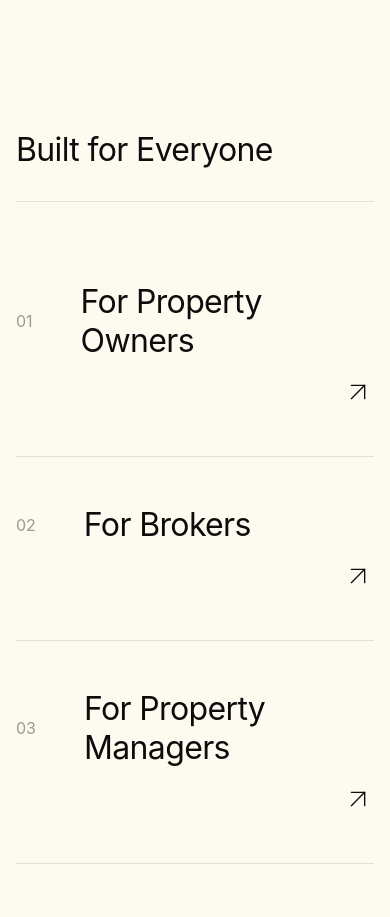
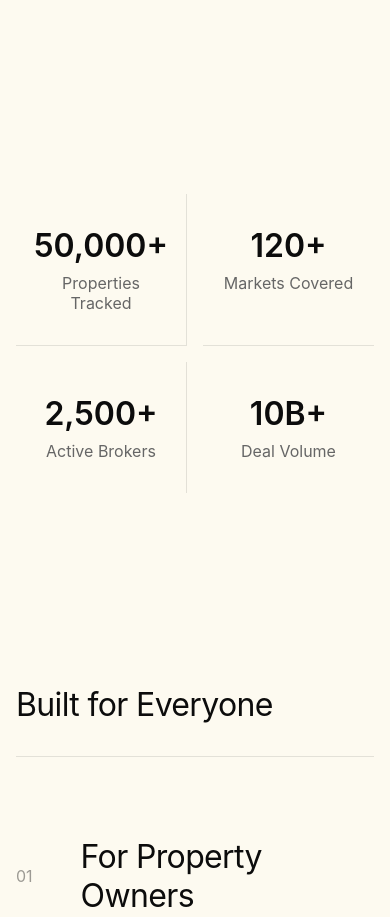
Before and after one commit to jahaskell53/landing-page-cre, a Next.js app: page / in a window 390 px wide. Shown: the part 1741-2658 px from the top of the page. Built offline with nearby package versions, Linux system fonts and the light colour scheme.

Commit message:
Add stats section with animated numbers and mobile styles

```diff
--- a/src/app/globals.css
+++ b/src/app/globals.css
@@ -495,4 +495,23 @@ button {
     font-size: clamp(2rem, 8vw, 4rem) !important;
     margin-bottom: 2rem !important;
   }
+
+  /* Stats section mobile */
+  .stats-grid-mobile {
+    grid-template-columns: repeat(2, 1fr) !important;
+    gap: 1rem !important;
+  }
+
+  .stat-border-mobile {
+    border-left: none !important;
+  }
+
+  .stats-grid-mobile > div:nth-child(odd) {
+    border-right: 1px solid var(--border);
+  }
+
+  .stats-grid-mobile > div:nth-child(1),
+  .stats-grid-mobile > div:nth-child(2) {
+    border-bottom: 1px solid var(--border);
+  }
 }
--- a/src/app/page.tsx
+++ b/src/app/page.tsx
@@ -1,8 +1,33 @@
 "use client";
 
-import { motion } from "framer-motion";
+import { motion, useInView, useMotionValue, useTransform, animate } from "framer-motion";
 import Image from "next/image";
 import { ArrowUpRight, CheckCircle2, Globe, Shield, Zap } from "lucide-react";
+import { useEffect, useRef } from "react";
+
+function AnimatedNumber({ value, suffix = "", duration = 2 }: { value: number; suffix?: string; duration?: number }) {
+  const ref = useRef(null);
+  const isInView = useInView(ref, { once: true, margin: "-100px" });
+  const count = useMotionValue(0);
+  const rounded = useTransform(count, (latest) => {
+    if (value >= 1000) {
+      return Math.round(latest).toLocaleString();
+    }
+    return Math.round(latest);
+  });
+
+  useEffect(() => {
+    if (isInView) {
+      animate(count, value, { duration, ease: "easeOut" });
+    }
+  }, [isInView, value, duration, count]);
+
+  return (
+    <span ref={ref}>
+      <motion.span>{rounded}</motion.span>{suffix}
+    </span>
+  );
+}
 
 export default function Home() {
   const fadeInUp = {
@@ -252,6 +277,61 @@ export default function Home() {
         </div>
       </section>
 
+      {/* Stats Section */}
+      <section style={{ margin: '8rem 0', padding: '4rem 0' }}>
+        <motion.div
+          initial={{ opacity: 0, y: 40 }}
+          whileInView={{ opacity: 1, y: 0 }}
+          transition={{ duration: 1, ease: [0.16, 1, 0.3, 1] }}
+          viewport={{ once: true }}
+          className="stats-grid-mobile"
+          style={{
+            display: 'grid',
+            gridTemplateColumns: 'repeat(4, 1fr)',
+            gap: '2rem',
+            textAlign: 'center'
+          }}
+        >
+          {[
+            { value: 50000, suffix: '+', label: 'Properties Tracked' },
+            { value: 120, suffix: '+', label: 'Markets Covered' },
+            { value: 2500, suffix: '+', label: 'Active Brokers' },
+            { value: 10, suffix: 'B+', label: 'Deal Volume' },
+          ].map((stat, index) => (
+            <motion.div
+              key={index}
+              initial={{ opacity: 0, y: 20 }}
+              whileInView={{ opacity: 1, y: 0 }}
+              transition={{ delay: index * 0.1, duration: 0.8 }}
+              viewport={{ once: true }}
+              style={{
+                padding: '2rem 1rem',
+                borderLeft: index > 0 ? '1px solid var(--border)' : 'none'
+              }}
+              className={index > 0 ? 'stat-border-mobile' : ''}
+            >
+              <div style={{
+                fontSize: 'clamp(2rem, 5vw, 3.5rem)',
+                fontWeight: 600,
+                fontFamily: 'var(--font-sans)',
+                color: 'var(--foreground)',
+                marginBottom: '0.5rem'
+              }}>
+                <AnimatedNumber value={stat.value} suffix={stat.suffix} />
+              </div>
+              <div style={{
+                fontSize: '1rem',
+                color: 'var(--text-dim)',
+                fontFamily: 'var(--font-sans)',
+                fontWeight: 400
+              }}>
+                {stat.label}
+              </div>
+            </motion.div>
+          ))}
+        </motion.div>
+      </section>
+
       {/* Built for Everyone Section */}
       <section id="features" style={{ margin: '12rem 0' }}>
         <h2 style={{
```
